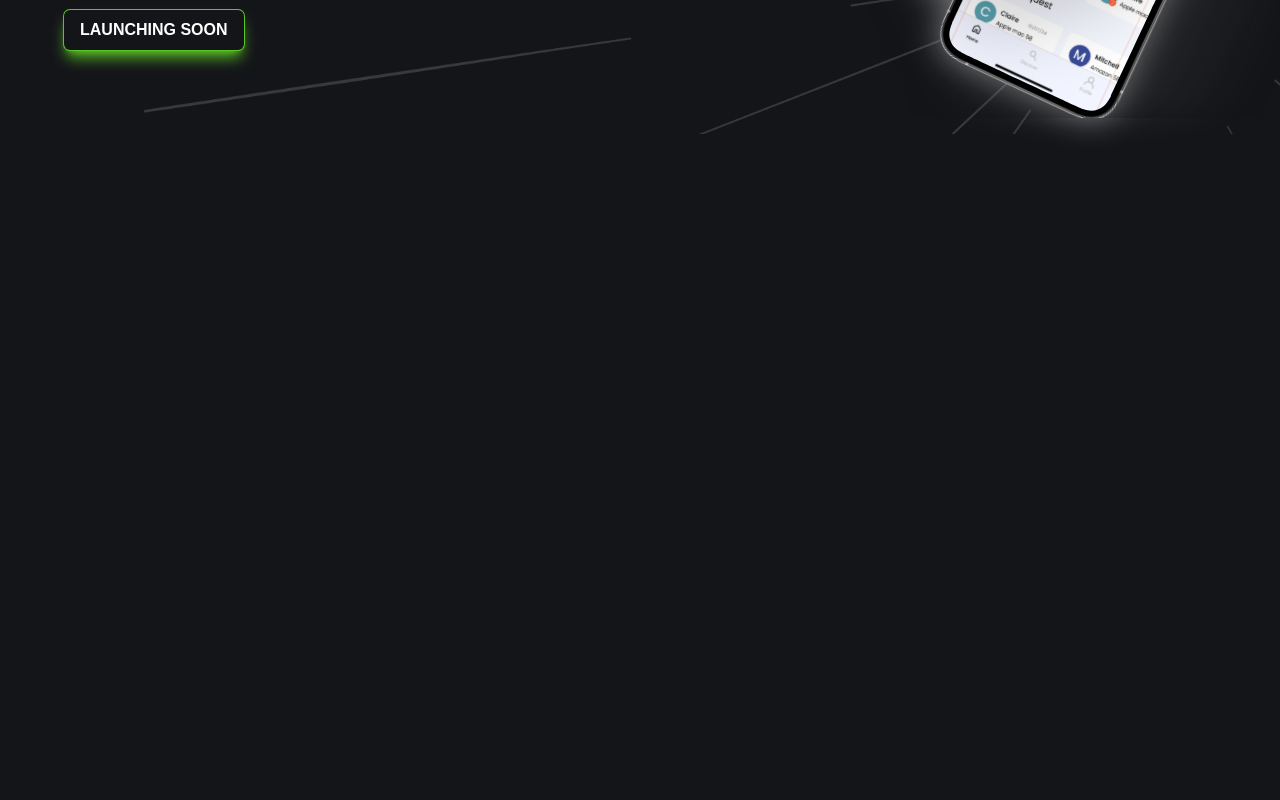
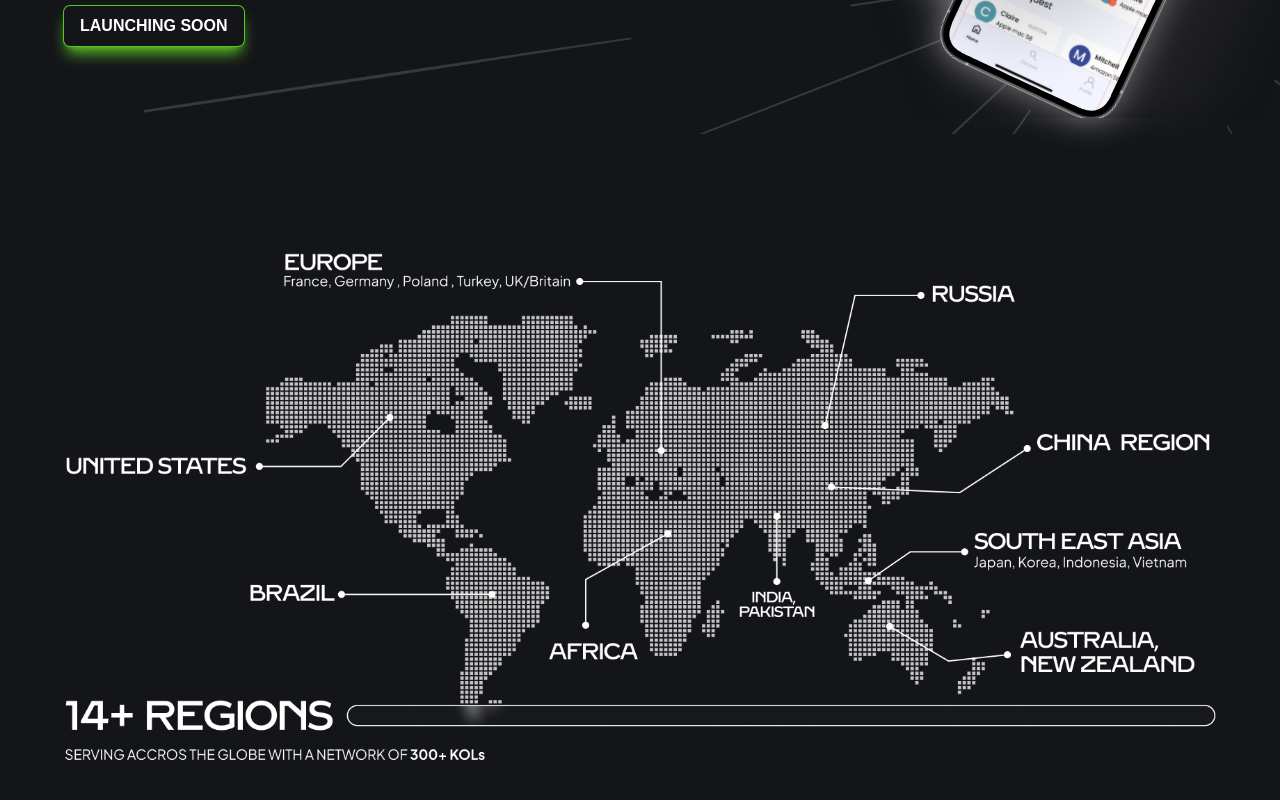
Before and after one commit to SatyamVyas04/CredSwap, a Next.js app: page / in a window 1280 px wide. Shown: the part 666-1466 px from the top of the page. Before the commit the page ends 816 px from the top, so only its background shows below. Built offline with nearby package versions, Linux system fonts and the light colour scheme; a web font is replaced by a local one.

Commit message:
Add SectionTwo and SectionThree components; update Home layout

```diff
--- a/app/page.tsx
+++ b/app/page.tsx
@@ -1,9 +1,12 @@
 import Hero from '@/components/hero'
+import SectionTwo from '@/components/section2'
+import SectionThree from '@/components/section3'
 
 export default function Home() {
   return (
-    <main className="flex max-w-screen-2xl flex-col gap-2 overflow-x-hidden sm:gap-4 md:gap-6 lg:gap-8">
+    <main className="grid max-w-screen-2xl gap-6 overflow-x-hidden lg:gap-12">
       <Hero />
+      <SectionTwo />
     </main>
   )
 }
--- a/components/hero.tsx
+++ b/components/hero.tsx
@@ -32,7 +32,7 @@ export default function Hero() {
         alt="logo"
         className="absolute -z-30 hidden h-screen w-screen sm:block"
       />
-      <section className="flex w-screen flex-col-reverse items-center justify-between gap-4 md:gap-8 lg:flex-row lg:py-8">
+      <section className="flex w-screen flex-col-reverse items-center justify-between gap-4 md:gap-8 lg:flex-row lg:items-start lg:py-4">
         <div className="p-4 text-center uppercase sm:text-start lg:p-16">
           <h1 className="font-brilliant text-3xl font-bold sm:text-5xl lg:text-7xl lg:font-extrabold">
             Kyun Badhaye <br className="hidden lg:block" /> Kandhey Par Boj
--- /dev/null
+++ b/components/section2.tsx
@@ -0,0 +1,15 @@
+import Image from 'next/image'
+
+export default function SectionTwo() {
+  return (
+    <section className="p-0 sm:p-2 md:p-4 lg:p-8 xl:p-16">
+      <Image
+        src="/assets/Section2/section2bg.png"
+        width={2000}
+        height={2000}
+        alt="logo"
+        className="w-full"
+      />
+    </section>
+  )
+}
--- /dev/null
+++ b/components/section3.tsx
@@ -0,0 +1,3 @@
+export default function Section3() {
+  return <></>
+}
```
